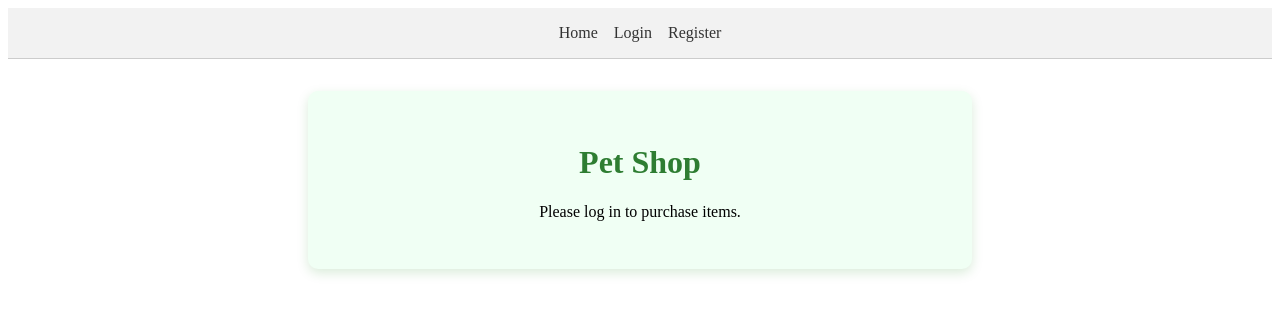
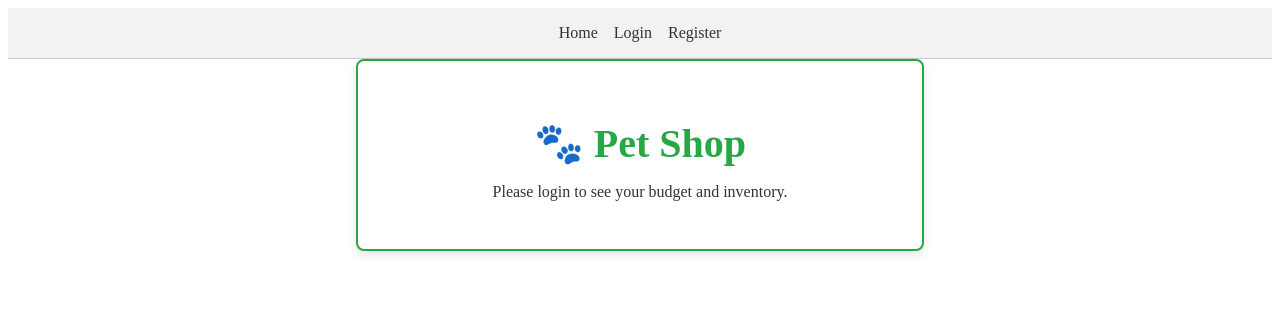
Before and after one commit to kamalbachir/TOMZ68-Programming, a SvelteKit app: page /shop in a window 1280 px wide. Shown: the top 314 px of the page. Built offline with nearby package versions, Linux system fonts and the light colour scheme.

Commit message:
Update +page.svelte

```diff
--- a/src/routes/(frontend)/shop/+page.svelte
+++ b/src/routes/(frontend)/shop/+page.svelte
@@ -1,30 +1,29 @@
 <script lang="ts">
     import { currentUser } from '$lib/stores';
 
-    $: user = $currentUser;
-    const prices = { food: 10, toy: 15, treat: 5 };
+    let user = $currentUser;
     let message = '';
+
+    const prices = {
+        food: 10,
+        toy: 15,
+        treat: 5
+    };
 
     async function buy(item: 'food' | 'toy' | 'treat') {
         if (!user) {
-            message = 'Please log in to buy items.';
+            message = 'Please login to buy items.';
             return;
         }
 
         const res = await fetch('/api/shop', {
             method: 'POST',
-            body: JSON.stringify({
-                userId: user.id,
-                item,
-                cost: prices[item]
-            }),
-            headers: {
-                'Content-Type': 'application/json'
-            }
+            headers: { 'Content-Type': 'application/json' },
+            body: JSON.stringify({ userId: user.id, item, cost: prices[item] })
         });
 
         if (res.ok) {
-            message = `Successfully purchased ${item}`;
+            message = `${item} purchased!`;  // Fixed string interpolation
             user.budget -= prices[item];
             user.inventory[item] = (user.inventory[item] || 0) + 1;
         } else {
@@ -34,97 +33,91 @@
 </script>
 
 <div class="container">
-    <h1>Pet Shop</h1>
+    <div class="box">
+        <h1>🐾 Pet Shop</h1>
 
-    {#if user}
-        <p class="budget">💰 Budget: <strong>${user.budget}</strong></p>
+        {#if user}
+            <p>Budget: ${user.budget}</p>
+            <p>Inventory: 🥩 {user.inventory.food} 🎾 {user.inventory.toy} 🍬 {user.inventory.treat}</p>
+            <button on:click={() => buy('food')}>Buy Food - ${prices.food}</button>
+            <button on:click={() => buy('toy')}>Buy Toy - ${prices.toy}</button>
+            <button on:click={() => buy('treat')}>Buy Treat - ${prices.treat}</button>
+        {:else}
+            <p>Please login to see your budget and inventory.</p>
+        {/if}
 
-        <div class="inventory">
-            <p>📦 Inventory:</p>
-            <div class="items">
-                <div><span class="emoji">🥩</span> {user.inventory.food}</div>
-                <div><span class="emoji">🎾</span> {user.inventory.toy}</div>
-                <div><span class="emoji">🍬</span> {user.inventory.treat}</div>
-            </div>
-        </div>
-
-        <div class="button-group">
-            <button on:click={() => buy('food')}>Buy Food - $10</button>
-            <button on:click={() => buy('toy')}>Buy Toy - $15</button>
-            <button on:click={() => buy('treat')}>Buy Treat - $5</button>
-        </div>
-    {:else}
-        <p>Please log in to purchase items.</p>
-    {/if}
-
-    <p class="message">{message}</p>
+        <p>{message}</p>
+    </div>
 </div>
 
 <style>
-    .container {
-        max-width: 600px;
-        margin: 2rem auto;
-        padding: 2rem;
-        text-align: center;
-        background-color: #f0fff4;
-        border-radius: 10px;
-        box-shadow: 0 4px 12px rgba(0, 128, 0, 0.15);
+    /* Center the body content */
+    body {
+        display: flex;
+        justify-content: center; /* Center horizontally */
+        align-items: center; /* Center vertically */
+        height: 100vh; /* Full viewport height */
+        margin: 0; /* Removes default margin */
+        background-color: #e6f7e6; /* Light green background */
     }
 
-    h1 {
-        font-size: 2rem;
-        color: #2e7d32;
+    /* Centered content container */
+    .container {
+        display: flex;
+        justify-content: center; /* Center content horizontally */
+        align-items: center; /* Center content vertically */
+        width: 100%;
     }
 
-    .budget {
-        font-size: 1.2rem;
+    /* Box styling */
+    .box {
+        padding: 2rem;
+        border: 2px solid #28a745; /* Green border */
+        background-color: white;
+        border-radius: 8px;
+        box-shadow: 0 4px 10px rgba(0, 0, 0, 0.1);
+        max-width: 500px;
+        width: 100%;
+        text-align: center;
+    }
+
+    /* Title styling with emoji */
+    h1 {
+        font-size: 2.5rem;
+        color: #28a745; /* Green color */
         margin-bottom: 1rem;
     }
 
-    .inventory {
-        font-size: 1.2rem;
-        margin-bottom: 1rem;
-    }
-
-    .items {
-        display: flex;
-        justify-content: center;
-        gap: 2rem;
-        font-size: 1.4rem;
-        margin-top: 0.5rem;
-        flex-wrap: wrap;
-    }
-
-    .emoji {
-        margin-right: 0.3rem;
-    }
-
-    .button-group {
-        display: flex;
-        justify-content: center;
-        gap: 1rem;
+    /* Button styling */
+    button {
+        padding: 0.5rem;
+        font-size: 1rem;
+        background-color: #28a745; /* Green button */
+        color: white;
+        border: none;
+        border-radius: 4px;
+        cursor: pointer;
         margin-top: 1rem;
-        flex-wrap: wrap;
-    }
-
-    button {
-        padding: 0.7rem 1.2rem;
-        font-size: 1rem;
-        border: none;
-        border-radius: 6px;
-        background-color: #4caf50;
-        color: white;
-        cursor: pointer;
-        transition: background-color 0.3s ease;
+        width: 100%;
     }
 
     button:hover {
-        background-color: #388e3c;
+        background-color: #218838; /* Darker green on hover */
     }
 
-    .message {
-        margin-top: 1rem;
-        color: #2e7d32;
-        font-weight: bold;
+    /* Error message styling */
+    p {
+        font-size: 1rem;
+        color: #333;
+    }
+
+    /* Link styling */
+    a {
+        color: #28a745; /* Green link color */
+        text-decoration: none;
+    }
+
+    a:hover {
+        text-decoration: underline;
     }
 </style>
```
